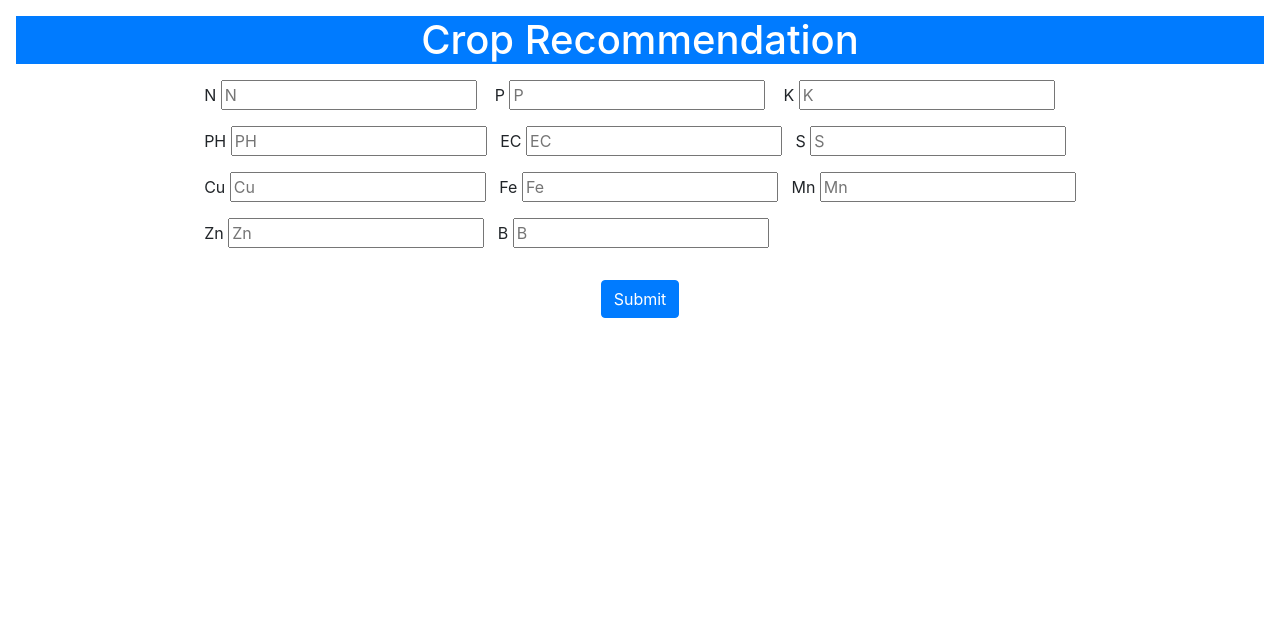
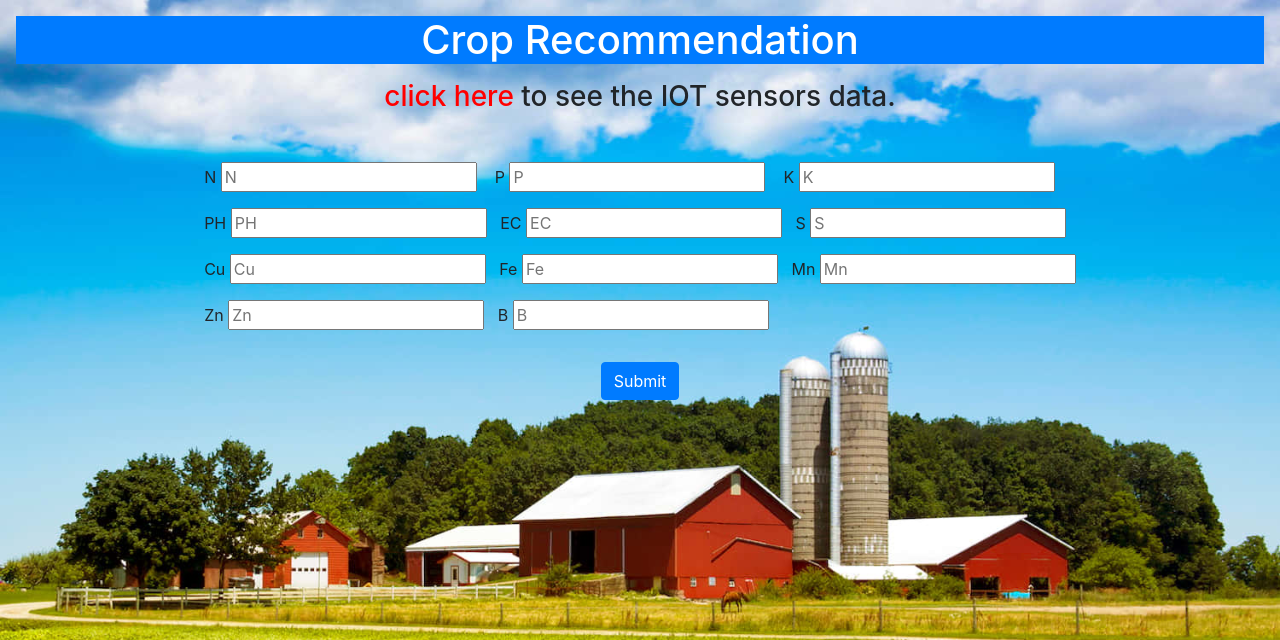
Before and after one commit to rajiv8/SmartFarm, a Flask app: page / in a window 1280 px wide. Shown: the top 640 px of the page. Run offline with Flask 2, Linux system fonts and the light colour scheme; parts of the project's set-up code (start-up, migrations or seed data) failed here and were passed over; some libraries are stand-ins or nearby versions.

Commit message:
templates

```diff
--- a/templates/index.html
+++ b/templates/index.html
@@ -5,9 +5,10 @@
     <link rel="stylesheet" href="https://stackpath.bootstrapcdn.com/bootstrap/4.3.1/css/bootstrap.min.css" integrity="sha384-ggOyR0iXCbMQv3Xipma34MD+dH/1fQ784/j6cY/iJTQUOhcWr7x9JvoRxT2MZw1T" crossorigin="anonymous">
     <title>Crop Recommendation</title>
 </head>
-<body>
+<body style="background:url(../static/farm.jpg); background-size: cover;">
     <h1 class="text-center m-3 badge-primary text-wrap">Crop Recommendation</h1>
-    <div class="container ">
+    <h3 class="text-center"><a href="http://" style="color: red;">click here</a> to see the IOT sensors data.</h3>
+    <div class="container mt-5">
         <form action="/" method="post" style="display: flex; flex-direction: column; align-items: center;" >
             <div class="form-group">
             <label for="formGroupExampleInput1">N</label>
--- a/templates/result.html
+++ b/templates/result.html
@@ -5,8 +5,9 @@
     <link rel="stylesheet" href="https://stackpath.bootstrapcdn.com/bootstrap/4.3.1/css/bootstrap.min.css" integrity="sha384-ggOyR0iXCbMQv3Xipma34MD+dH/1fQ784/j6cY/iJTQUOhcWr7x9JvoRxT2MZw1T" crossorigin="anonymous">
     <title>Crop Recommendation</title>
 </head>
-<body>
+<body style="background:url(../static/farm.jpg); background-size: cover;">
     <h1 class="text-center m-3 badge-primary text-wrap">Crop Recommendation</h1>
+    <h3 class="text-center"><a href="http://" style="color: red;">click here</a> to see the IOT sensors data.</h3>
     <div class="container ">
         <form action="/" method="post" style="display: flex; flex-direction: column; align-items: center;">
             <div class="form-group">
```
Also changed, not shown: static/farm.jpg (added).
